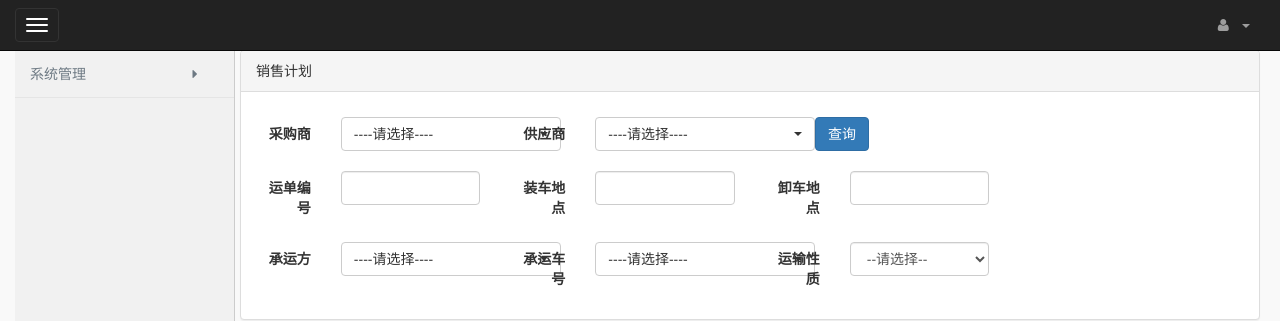
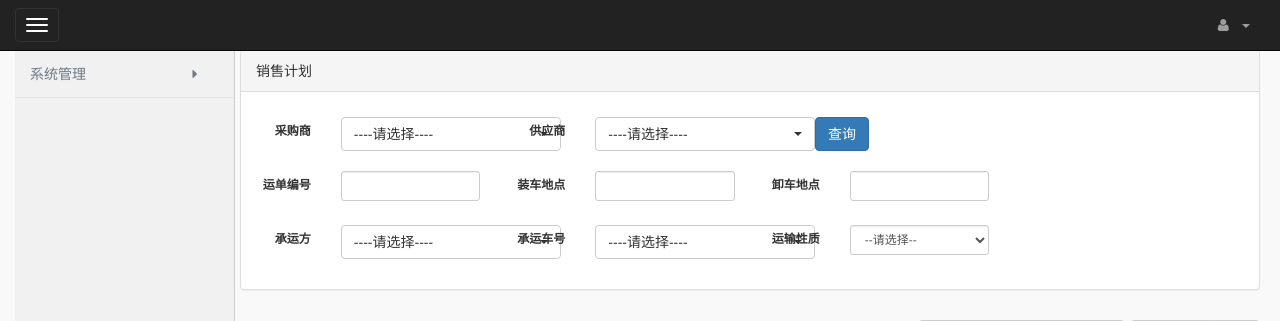
Before and after one commit to mj31/test_bill, a Java web app: page /salePlan/index in a window 1280 px wide. Shown: the top 321 px of the page. Run offline with Spring Boot 4, a stand-in JSP engine, Linux system fonts and the light colour scheme; data that the repository does not hold is empty; the project's own start-up code is not run, and a stand-in starts its controllers and pages; some libraries are stand-ins or nearby versions.

Commit message:
优化页面

```diff
--- a/src/main/webapp/WEB-INF/views/bank/bank_index.jsp
+++ b/src/main/webapp/WEB-INF/views/bank/bank_index.jsp
@@ -430,7 +430,7 @@
    <div class="panel-heading">付款信息</div>
    <div class="panel-body">
     <form id="formSearch" class="form-horizontal" action="${ctx}/bank/index.do" method="post">
-	     <div class="form-group" style="margin-top:15px">
+	     <div class="form-group  form-group-sm" style="margin-top:15px">
 		      <label class="control-label col-sm-1" for="txt_search_departmentname">客户名称</label>
 		      <div class="col-sm-3">
 		       		<input type="text" class="form-control" id="hisAccountName" name="hisAccountName" value="${bank.hisAccountName}">
--- a/src/main/webapp/WEB-INF/views/car/car_index.jsp
+++ b/src/main/webapp/WEB-INF/views/car/car_index.jsp
@@ -428,7 +428,7 @@
    <div class="panel-heading">车辆信息管理</div>
    <div class="panel-body">
     <form id="formSearch" class="form-horizontal" action="${ctx}/car/list.do" method="post">
-	     <div class="form-group" style="margin-top:15px">
+	     <div class="form-group  form-group-sm" style="margin-top:15px">
 		      <label class="control-label col-sm-1" for="txt_search_departmentname">主车号</label>
 		      <div class="col-sm-2">
 		       		<input type="text" class="form-control" id="headerNumber" name="headerNumber" value="${carInfo.headerNumber}">
--- a/src/main/webapp/WEB-INF/views/company/company_index.jsp
+++ b/src/main/webapp/WEB-INF/views/company/company_index.jsp
@@ -309,7 +309,7 @@
    <div class="panel-heading">公司信息管理</div>
    <div class="panel-body">
     <form id="formSearch" class="form-horizontal" action="${ctx}/company/list.do" method="post">
-	     <div class="form-group" style="margin-top:15px">
+	     <div class="form-group  form-group-sm" style="margin-top:15px">
 		      <label class="control-label col-sm-1" for="txt_search_departmentname">地址</label>
 		      <div class="col-sm-2">
 		       		<input type="text" class="form-control" id="companyAddress" name="companyAddress" value="${company.companyAddress}">
@@ -322,7 +322,7 @@
 		       		<button type="button" style="margin-left:50px" id="btn_query" class="btn btn-primary">查询</button>
 		      </div>
 		  </div>
-		  <div class="form-group" style="margin-top:25px;">
+		  <div class="form-group  form-group-sm" style="margin-top:25px;">
 		      <label class="control-label col-sm-1" for="txt_search_statu">公司类别</label>
 		      <div class="col-sm-2" style="margin-left: 15px;">
 		       		<div class="form-group">
--- a/src/main/webapp/WEB-INF/views/customer/customer_index.jsp
+++ b/src/main/webapp/WEB-INF/views/customer/customer_index.jsp
@@ -436,7 +436,7 @@
    <div class="panel-heading">卸车对账单</div>
    <div class="panel-body">
     <form id="formSearch" class="form-horizontal" action="${ctx}/customer/index.do">
-	     <div class="form-group" style="margin-top:15px">
+	     <div class="form-group  form-group-sm" style="margin-top:15px">
 
 	     	  <label class="control-label col-sm-1" for="txt_search_departmentname">运单编号</label>
 		      <div class="col-sm-2">
@@ -457,7 +457,7 @@
 		      </div>
 
 	     	</div>
-	     	<div class="form-group" style="margin-top:15px">
+	     	<div class="form-group  form-group-sm" style="margin-top:15px">
 		      <label class="control-label col-sm-1" for="txt_search_departmentname">采购商</label>
 		      <div class="col-sm-2">
 		      		 	<select class="selectpicker bla bla bli"   data-live-search="true"  id="customerId" name="customerId">
--- a/src/main/webapp/WEB-INF/views/factory/factory_index.jsp
+++ b/src/main/webapp/WEB-INF/views/factory/factory_index.jsp
@@ -250,7 +250,7 @@
    <div class="panel-heading">装车对账单</div>
    <div class="panel-body">
     <form id="formSearch" class="form-horizontal" action="${ctx}/factory/index.do">
-	     <div class="form-group" style="margin-top:15px">
+	     <div class="form-group  form-group-sm" style="margin-top:15px">
 		      <label class="control-label col-sm-1" for="txt_search_statu">供应商</label>
 		      <div class="col-sm-2">
 		       			<select class="selectpicker bla bla bli"  data-live-search="true"  id="factoryId" name="factoryId">
@@ -265,7 +265,7 @@
 		       		<button type="button" style="margin-left:50px" id="btn_query" class="btn btn-primary">查询</button>
 		      </div>
 		   </div>
-		   <div class="form-group" style="margin-top:20px">
+		   <div class="form-group  form-group-sm" style="margin-top:20px">
 		      <label class="control-label col-sm-1" for="txt_search_statu" >装车时间</label>
 		      <div class="col-sm-3">
 		       			<input id="strLoadBeginDate" name="strLoadBeginDate" type="text" class="form-control" value = "${operateEvent.strLoadBeginDate}" placeholder="装车开始时间" />
--- a/src/main/webapp/WEB-INF/views/plan/plan_index.jsp
+++ b/src/main/webapp/WEB-INF/views/plan/plan_index.jsp
@@ -640,7 +640,7 @@
    <div class="panel-heading">采购计划</div>
    <div class="panel-body">
     <form id="formSearch" class="form-horizontal" action="${ctx}/planSettle/index.do">
-		     <div class="form-group" style="margin-top:10px">
+		     <div class="form-group  form-group-sm" style="margin-top:10px">
 			      <label class="control-label col-sm-1" for="txt_search_departmentname">采购商</label>
 			      <div class="col-sm-2">
 			      		 	<select class="selectpicker bla bla bli querySelect"   data-live-search="true"  id="customerId" name="customerId">
@@ -668,7 +668,7 @@
 		          </div>
 		      </div>
 		      <div id="extentDivId">
-			      <div class="form-group" style="margin-top:20px">
+			      <div class="form-group  form-group-sm" style="margin-top:20px">
 			      	  <label class="control-label col-sm-1" for="txt_search_departmentname">运单编号</label>
 				      <div class="col-sm-2">
 				       	  <input type="text" class="form-control" id="operateNum" name="operateNum" value="${operateEvent.operateNum}">
@@ -684,7 +684,7 @@
 				      </div>
 
 			      </div>
-			      <div class="form-group" style="margin-top:24px">
+			      <div class="form-group  form-group-sm" style="margin-top:24px">
 				      <label class="control-label col-sm-1" for="txt_search_statu">承运方</label>
 				      <div class="col-sm-2">
 				       			<select class="selectpicker bla bla bli querySelect"  data-live-search="true" id="companyId" name="companyId">
--- a/src/main/webapp/WEB-INF/views/sale/sale_index.jsp
+++ b/src/main/webapp/WEB-INF/views/sale/sale_index.jsp
@@ -230,7 +230,7 @@
    <div class="panel-heading">销售计划</div>
    <div class="panel-body">
     <form id="formSearch" class="form-horizontal" action="${ctx}/salePlan/index.do">
-		     <div class="form-group" style="margin-top:10px">
+		     <div class="form-group  form-group-sm" style="margin-top:10px">
 			      <label class="control-label col-sm-1" for="txt_search_departmentname">采购商</label>
 			      <div class="col-sm-2">
 			      		 	<select class="selectpicker bla bla bli querySelect"   data-live-search="true"  id="customerId" name="customerId">
@@ -258,7 +258,7 @@
 		          </div>
 		      </div>
 
-		      <div class="form-group" style="margin-top:20px">
+		      <div class="form-group  form-group-sm" style="margin-top:20px">
 		      	  <label class="control-label col-sm-1" for="txt_search_departmentname">运单编号</label>
 			      <div class="col-sm-2">
 			       	  <input type="text" class="form-control" id="operateNum" name="operateNum" value="${operateEvent.operateNum}">
@@ -274,7 +274,7 @@
 			      </div>
 
 		      </div>
-		      <div class="form-group" style="margin-top:24px">
+		      <div class="form-group  form-group-sm" style="margin-top:24px">
 			      <label class="control-label col-sm-1" for="txt_search_statu">承运方</label>
 			      <div class="col-sm-2">
 			       			<select class="selectpicker bla bla bli querySelect"  data-live-search="true" id="companyId" name="companyId">
--- a/src/main/webapp/WEB-INF/views/settle/settle_index.jsp
+++ b/src/main/webapp/WEB-INF/views/settle/settle_index.jsp
@@ -467,7 +467,7 @@
    <div class="panel-heading">运费结算</div>
    <div class="panel-body">
     <form id="formSearch" class="form-horizontal" action="${ctx}/settle/index.do">
-		     <div class="form-group" style="margin-top:15px">
+		     <div class="form-group  form-group-sm" style="margin-top:15px">
 		     	  <label class="control-label col-sm-1" for="txt_search_departmentname">运单编号</label>
 			      <div class="col-sm-2">
 			       	  <input type="text" class="form-control" id="operateNum" name="operateNum" value="${operateEvent.operateNum}">
@@ -487,7 +487,7 @@
 		       		 <button type="button" style="margin-left:50px" id="btn_query" class="btn btn-primary">查询</button>
 		          </div>
 		     </div>
-		     <div class="form-group" style="margin-top:25px">
+		     <div class="form-group  form-group-sm" style="margin-top:25px">
 			      <label class="control-label col-sm-1" for="txt_search_departmentname">采购商</label>
 			      <div class="col-sm-2">
 			      		 	<select class="selectpicker bla bla bli querySelect"   data-live-search="true"  id="customerId" name="customerId">
--- a/src/main/webapp/WEB-INF/views/user/user_index.jsp
+++ b/src/main/webapp/WEB-INF/views/user/user_index.jsp
@@ -468,7 +468,7 @@
    <div class="panel-heading">用户管理</div>
    <div class="panel-body">
     <form id="formSearch" class="form-horizontal" action="${ctx}/user/list.do" method="post">
-	     <div class="form-group" style="margin-top:15px">
+	     <div class="form-group  form-group-sm" style="margin-top:15px">
 		      <label class="control-label col-sm-1" for="txt_search_departmentname">登录名</label>
 		      <div class="col-sm-2">
 		       		<input type="text" class="form-control" id="loginName" name="loginName" value="${newUser.loginName}">
```
